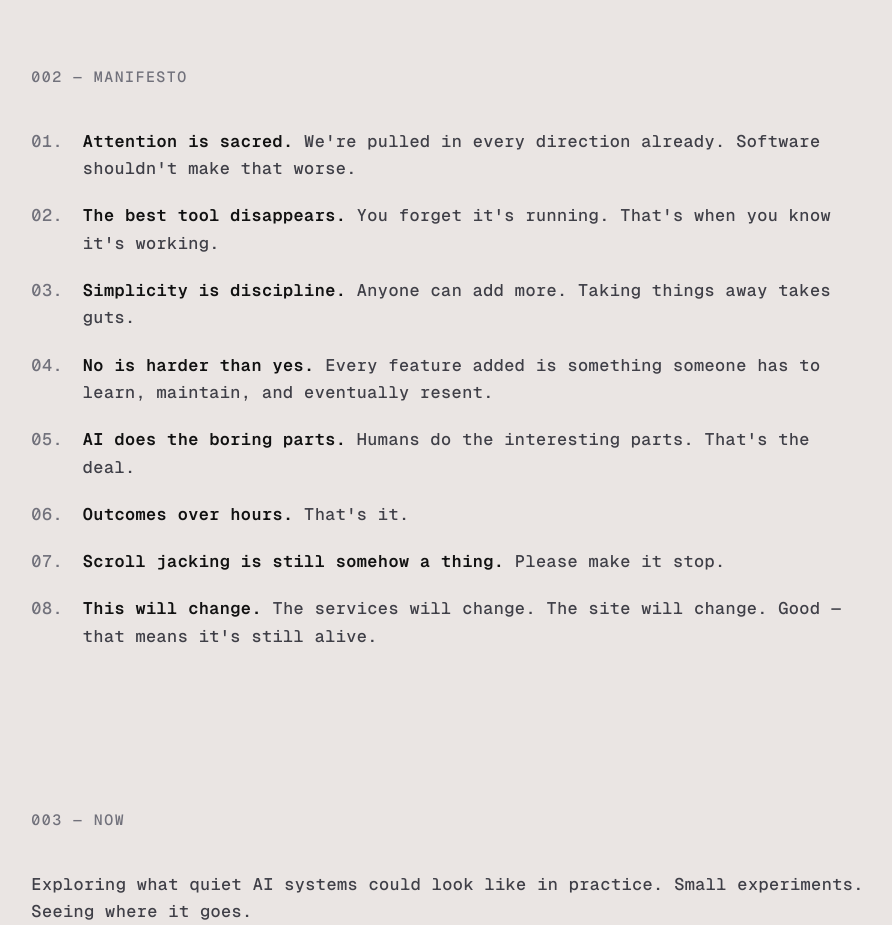
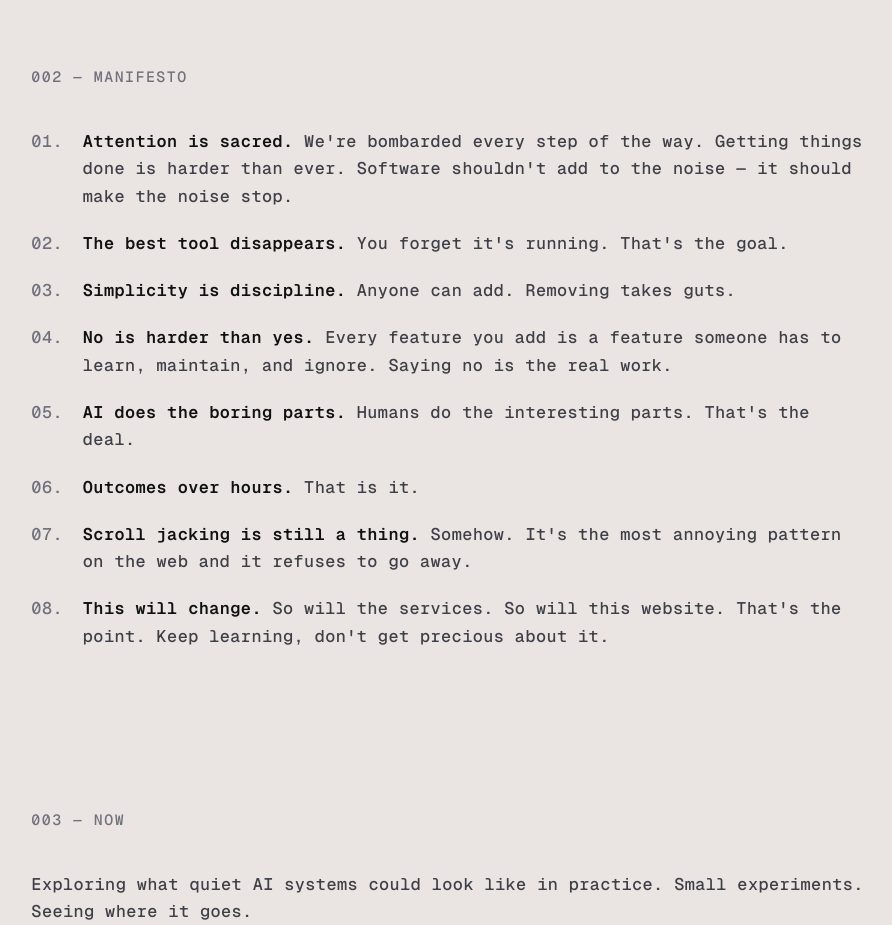
Before and after one commit to JanKosutnik/Kosutnik, a Next.js app: page / in a window 1280 px wide. Shown: the part 940-1865 px from the top of the page, without its empty margins (192-1084 px from the left). Built offline with nearby package versions, Linux system fonts and the light colour scheme.

Commit message:
Revert manifesto to previous version, keep new statement

```diff
--- a/app/page.tsx
+++ b/app/page.tsx
@@ -17,14 +17,14 @@ const LAST_UPDATE = new Date().toLocaleString("en-GB", {
 });
 
 const manifesto = [
-  { lead: "Attention is sacred.",                    rest: "We're pulled in every direction already. Software shouldn't make that worse." },
-  { lead: "The best tool disappears.",               rest: "You forget it's running. That's when you know it's working." },
-  { lead: "Simplicity is discipline.",               rest: "Anyone can add more. Taking things away takes guts." },
-  { lead: "No is harder than yes.",                  rest: "Every feature added is something someone has to learn, maintain, and eventually resent." },
-  { lead: "AI does the boring parts.",               rest: "Humans do the interesting parts. That's the deal." },
-  { lead: "Outcomes over hours.",                    rest: "That's it." },
-  { lead: "Scroll jacking is still somehow a thing.", rest: "Please make it stop." },
-  { lead: "This will change.",                       rest: "The services will change. The site will change. Good — that means it's still alive." },
+  { lead: "Attention is sacred.",              rest: "We're bombarded every step of the way. Getting things done is harder than ever. Software shouldn't add to the noise — it should make the noise stop." },
+  { lead: "The best tool disappears.",         rest: "You forget it's running. That's the goal." },
+  { lead: "Simplicity is discipline.",         rest: "Anyone can add. Removing takes guts." },
+  { lead: "No is harder than yes.",            rest: "Every feature you add is a feature someone has to learn, maintain, and ignore. Saying no is the real work." },
+  { lead: "AI does the boring parts.",         rest: "Humans do the interesting parts. That's the deal." },
+  { lead: "Outcomes over hours.",              rest: "That is it." },
+  { lead: "Scroll jacking is still a thing.",  rest: "Somehow. It's the most annoying pattern on the web and it refuses to go away." },
+  { lead: "This will change.",                 rest: "So will the services. So will this website. That's the point. Keep learning, don't get precious about it." },
 ];
 
 export default function Home() {
```
